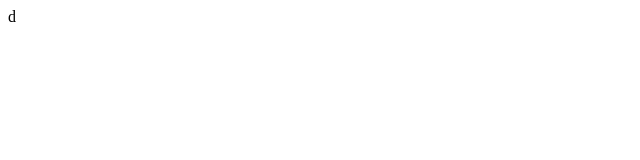
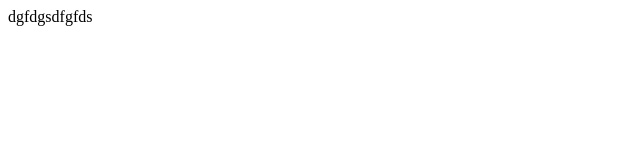
Before and after one commit to MadhavBangad/testgit, a plain HTML site: page index.html in a window 1280 px wide. Shown: the whole page, without its empty margins (0-640 px from the left). Drawn offline with Linux system fonts and the light colour scheme.

Commit message:
Skipped Staging area

```diff
--- a/index.html
+++ b/index.html
@@ -6,7 +6,7 @@
     <meta name="viewport" content="width=device-width, initial-scale=1.0">
     <title>Document</title>
 </head>
-<body>d
+<body>dgfdgsdfgfds
 
 </body>
 </html>
```
